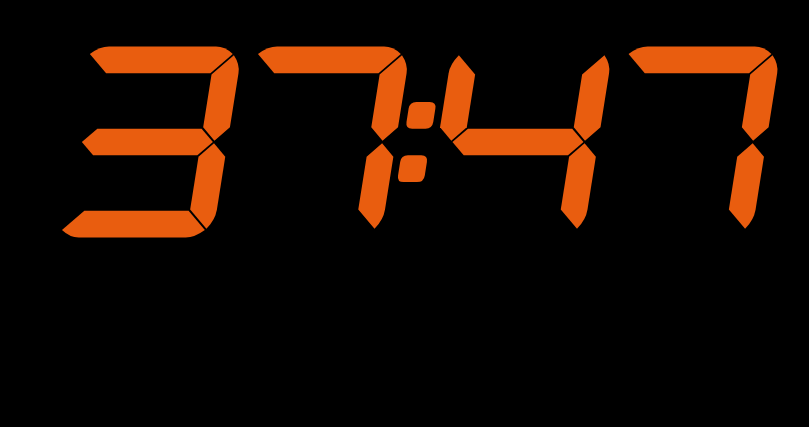
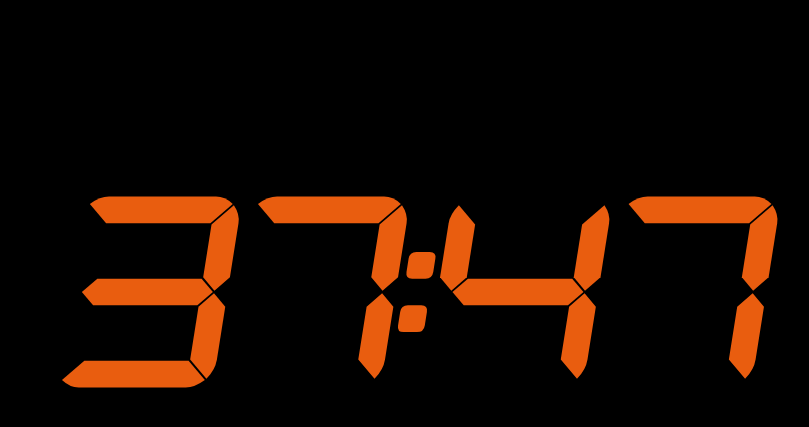
Before and after one commit to miguit/htmlfiles, a plain HTML site: page index.html in a window 1280 px wide. Shown: the part 199-626 px from the top of the page, without its empty margins (206-1015 px from the left). Drawn offline with Linux system fonts and the light colour scheme.

Commit message:
Update index.html

```diff
--- a/index.html
+++ b/index.html
@@ -52,11 +52,11 @@ font-size: 60;
 
   <body bgcolor="#000000" 	>
     <div style="padding: 10px 100px">
-      <div style="width: 1000px; height: 300px; position: relative;">
+      <div style="width: 1000px; height: 700px; position: relative;">
 <div><h1>Seuraavan uusiokannettavan arvontaan</h1></div>
         <div style="position: absolute; left: 150px; top: 33px; width: 120px; height: 34px">
 
-          <canvas id="display" width="1100" height="500"></canvas>
+          <canvas id="display" width="1100" height="800"></canvas>
         </div>
       </div>
       </div>
```
